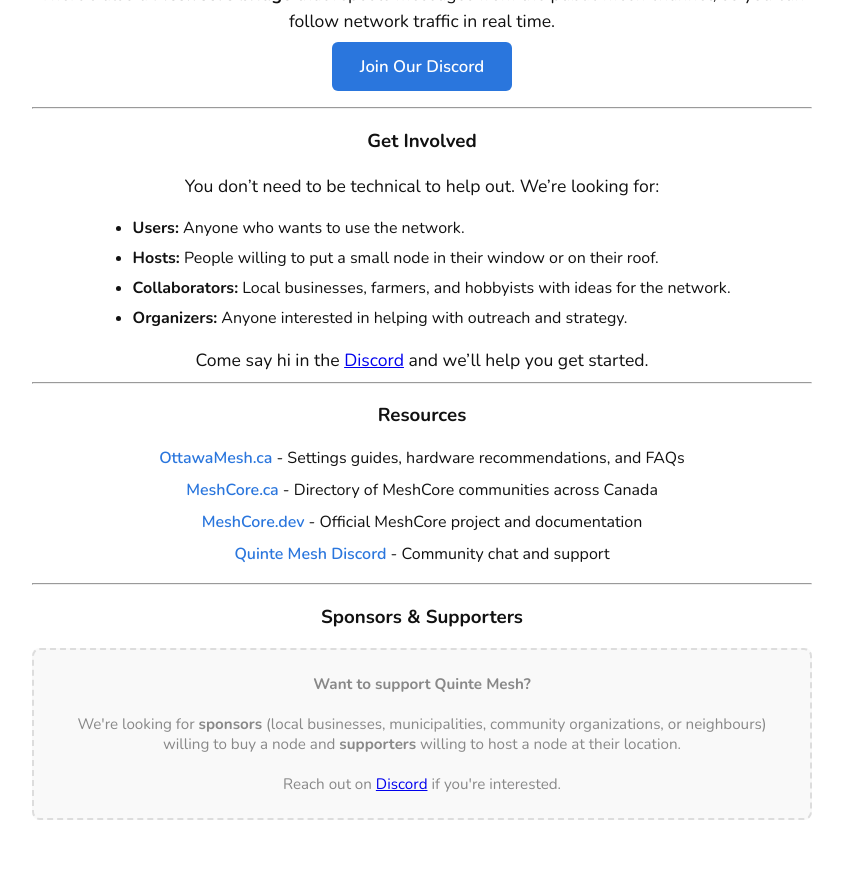
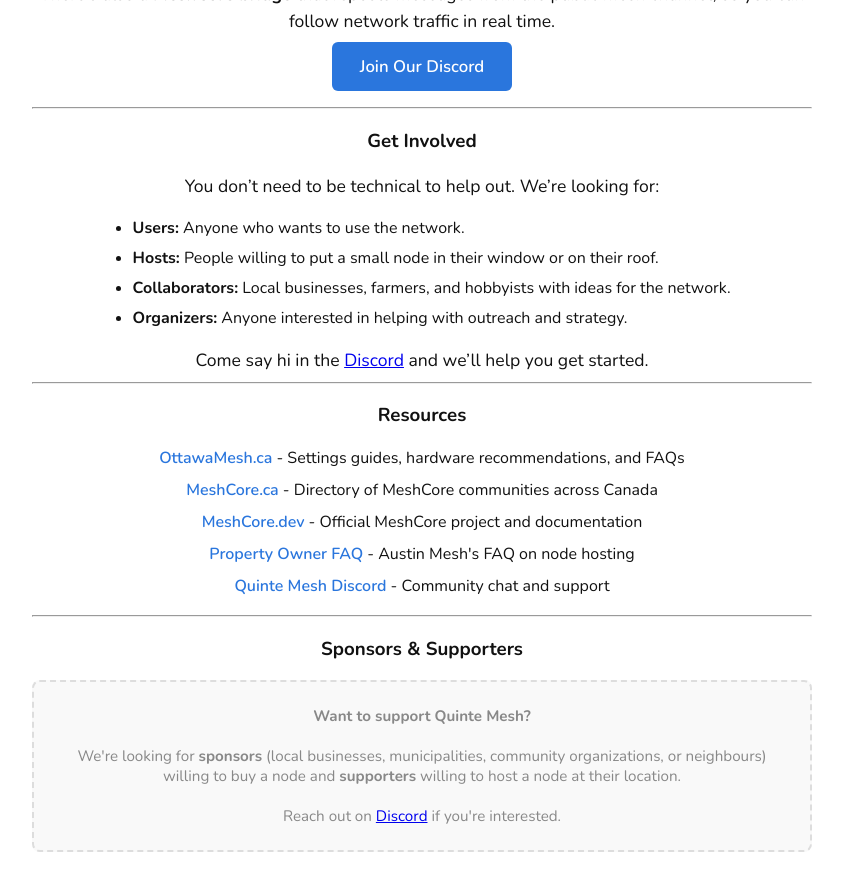
Before and after one commit to QuinteMesh/website, a Jekyll site: the page built from index.md, in a window 1280 px wide and 900 px high, scrolled down 1944 px. Shown: the top 891 px of the window, without its empty margins (218-1061 px from the left). Built offline with Jekyll 4.4.1, drawn with Linux system fonts in a browser that asks for light colours; before the commit the page ends 2812 px from its top, so only the background shows below that.

Commit message:
adding Austin hosting FAQ link

```diff
--- a/index.md
+++ b/index.md
@@ -75,6 +75,7 @@
   <li><a href="https://ottawamesh.ca/">OttawaMesh.ca</a> - Settings guides, hardware recommendations, and FAQs</li>
   <li><a href="https://meshcore.ca/">MeshCore.ca</a> - Directory of MeshCore communities across Canada</li>
   <li><a href="https://meshcore.dev/">MeshCore.dev</a> - Official MeshCore project and documentation</li>
+  <li><a href="https://www.austinmesh.org/join/property-owner-faq-hosting-a-node/">Property Owner FAQ</a> - Austin Mesh's FAQ on node hosting</li>
   <li><a href="https://discord.gg/FdBbEZnQ">Quinte Mesh Discord</a> - Community chat and support</li>
 </ul>
 
```
